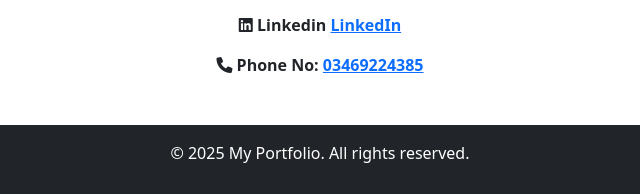
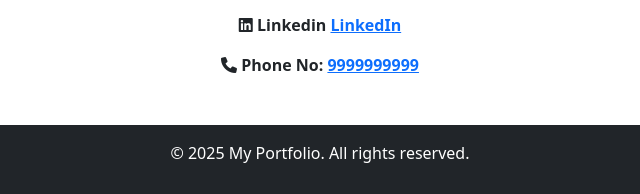
Before and after one commit to areebakhann-098/areeba-khalid, a plain HTML site: page index.html in a window 1280 px wide. Shown: the part 2538-2732 px from the top of the page, 320-960 px from the left. Drawn offline with nearby package versions, Linux system fonts and the light colour scheme.

Commit message:
update tittle

```diff
--- a/index.html
+++ b/index.html
@@ -16,7 +16,7 @@
       href="https://cdnjs.cloudflare.com/ajax/libs/font-awesome/6.0.0-beta3/css/all.min.css"
     />
     <!-- Added Font Awesome CDN -->
-    <title>Document</title>
+    <title>Areeba Khalid</title>
   </head>
   <body>
     <!-- navbarsection -->
@@ -55,7 +55,12 @@
             </li>
             <!-- Updated download link -->
             <li class="nav-item">
-              <button class="btn btn-light toggle-theme ms-3" onclick="toggleTheme()">🌙</button>
+              <button
+                class="btn btn-light toggle-theme ms-3"
+                onclick="toggleTheme()"
+              >
+                🌙
+              </button>
             </li>
           </ul>
         </div>
@@ -240,7 +245,6 @@
         <div class="col-md-8 mb-5">
           <!-- Added mb-5 for spacing -->
           <div class="card shadow-lg p-3">
-
             <div class="card-body">
               <a class="link fw-bold" href="#"
                 >Italian Mall Web-Based Application</a
@@ -308,22 +312,23 @@
       </p>
       <p style="font-weight: bold">
         <i class="fas fa-phone"></i> Phone No:
-        <a href="tel:+923469224385">03469224385</a>
+        <a href="tel:+923469224385">9999999999</a>
       </p>
       <!-- Fixed phone link -->
     </section>
 
     <footer class="bg-dark text-white text-center py-3">
       <p>&copy; 2025 My Portfolio. All rights reserved.</p>
-
     </footer>
     <script>
       function toggleTheme() {
-          document.body.classList.toggle('dark-mode');
-          let btn = document.querySelector('.toggle-theme');
-          btn.textContent = document.body.classList.contains('dark-mode') ? '☀️' : '🌙';
+        document.body.classList.toggle("dark-mode");
+        let btn = document.querySelector(".toggle-theme");
+        btn.textContent = document.body.classList.contains("dark-mode")
+          ? "☀️"
+          : "🌙";
       }
-  </script>
+    </script>
     <script src="https://cdn.jsdelivr.net/npm/bootstrap@5.3.0/dist/js/bootstrap.bundle.min.js"></script>
   </body>
 </html>
```
